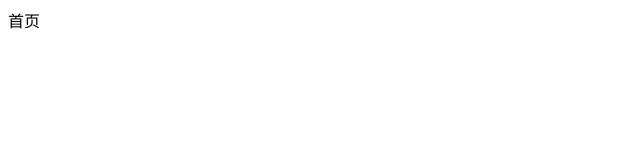
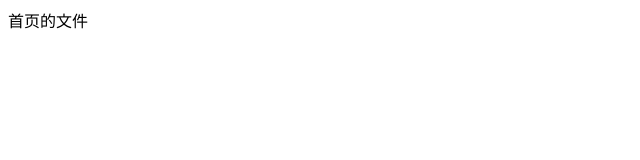
Before and after one commit to liyang1345/vue3, a Vue app: page /#/ in a window 1280 px wide. Shown: the top 160 px of the page, without its empty margins (0-640 px from the left). Built offline with nearby package versions, Linux system fonts and the light colour scheme.

Commit message:
test: 测试文件提交不同区别

```diff
--- a/src/view/home/HomeIndex.vue
+++ b/src/view/home/HomeIndex.vue
@@ -1,5 +1,5 @@
 <template>
-  <div>首页</div>
+  <div>首页的文件</div>
 </template>
 
 <script setup lang="ts">
```
